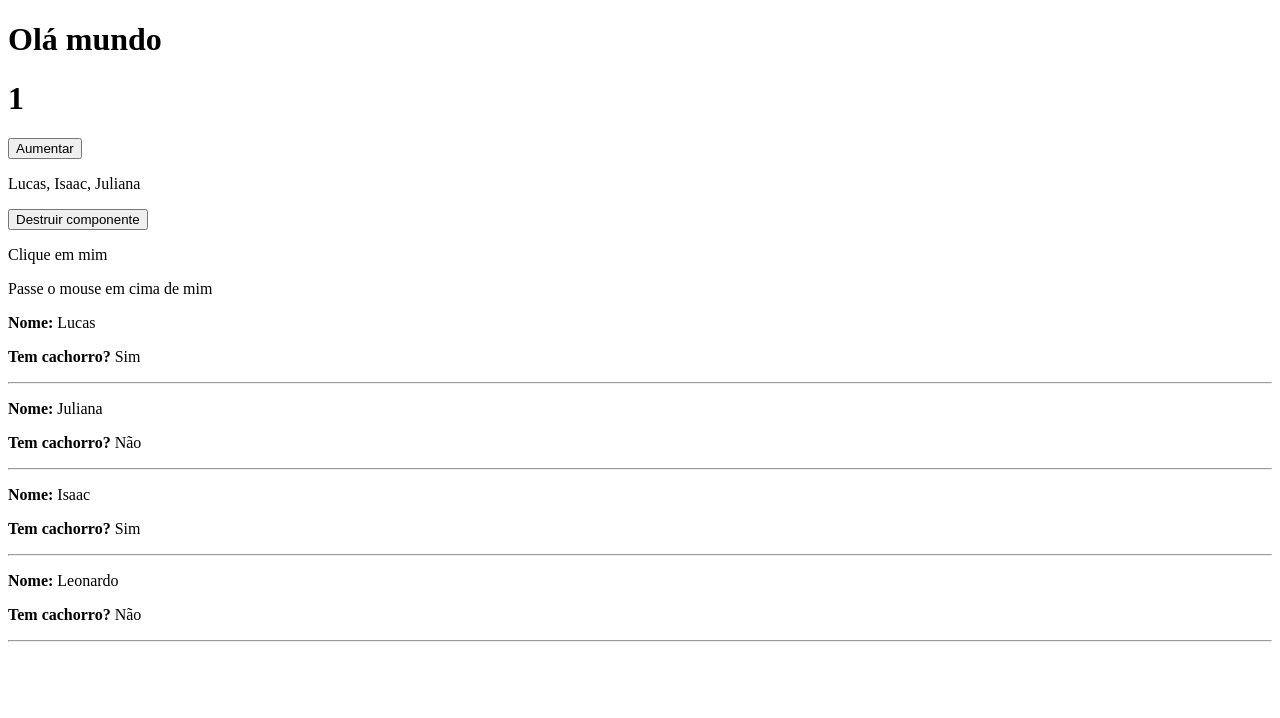
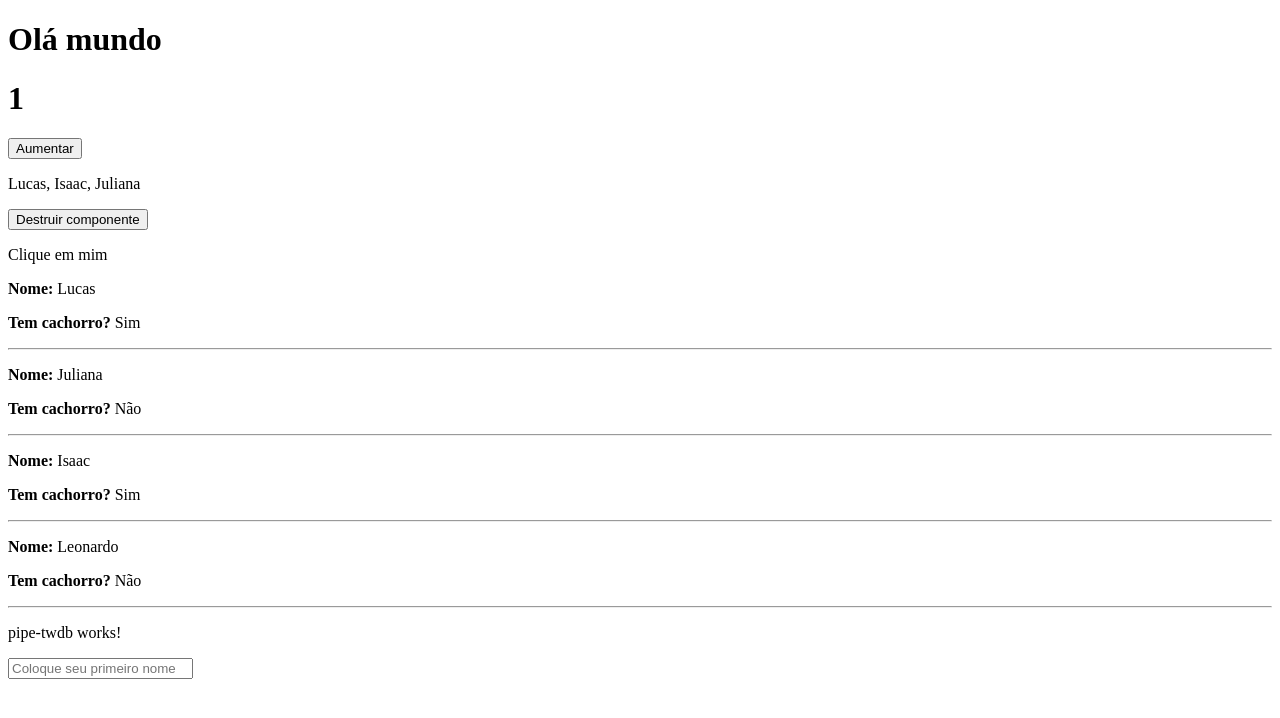
Before and after one commit to Luiz-Hen-Reis/angular-tutorial, an Angular app: page / in a window 1280 px wide. Shown: the top 718 px of the page. Built offline with nearby package versions, Linux system fonts and the light colour scheme.

Commit message:
two way data binding

```diff
--- a/src/app/app.component.html
+++ b/src/app/app.component.html
@@ -2,3 +2,4 @@
 <app-first-component></app-first-component>
 <app-events></app-events>
 <app-list-renders></app-list-renders>
+<app-pipe-twdb></app-pipe-twdb>
--- a/src/app/components/events/events.component.html
+++ b/src/app/components/events/events.component.html
@@ -1,2 +1,2 @@
 <p (click)="clickEvent()">Clique em mim</p>
-<p (mouseenter)="mouseEnterEvent()">Passe o mouse em cima de mim</p>
+<!-- <p (mouseenter)="mouseEnterEvent()">Passe o mouse em cima de mim</p> -->
--- /dev/null
+++ b/src/app/components/pipe-twdb/pipe-twdb.component.html
@@ -0,0 +1,13 @@
+<p>pipe-twdb works!</p>
+<form>
+  <input
+    type="text"
+    name="username"
+    placeholder="Coloque seu primeiro nome"
+    [(ngModel)]="username"
+  />
+</form>
+
+<p>{{ username | uppercase }}</p>
+<p>{{ username | titlecase }}</p>
+<p>{{ username | lowercase }}</p>
--- /dev/null
+++ b/src/app/components/pipe-twdb/pipe-twdb.component.ts
@@ -0,0 +1,10 @@
+import { Component } from '@angular/core';
+
+@Component({
+  selector: 'app-pipe-twdb',
+  templateUrl: './pipe-twdb.component.html',
+  styleUrls: ['./pipe-twdb.component.css'],
+})
+export class PipeTwdbComponent {
+  username: string = '';
+}
```
Also changed, not shown: src/app/app.module.ts (+7 -7 lines), src/app/components/pipe-twdb/pipe-twdb.component.css (added), 1 other file (tests, documents, lock files or other folders).
